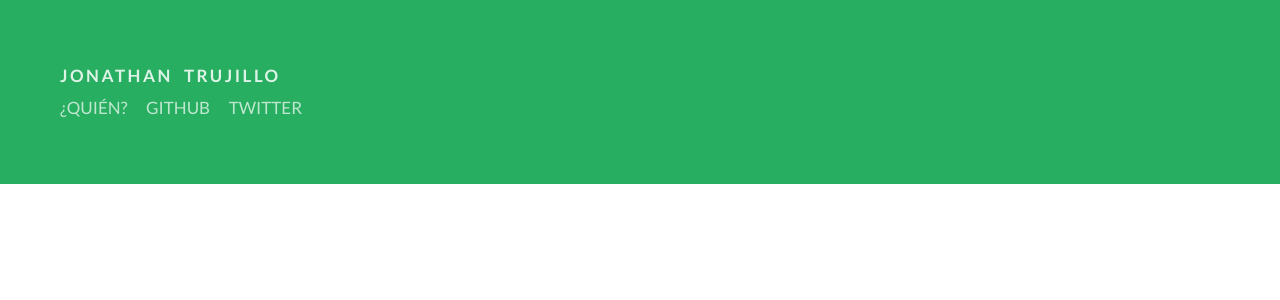
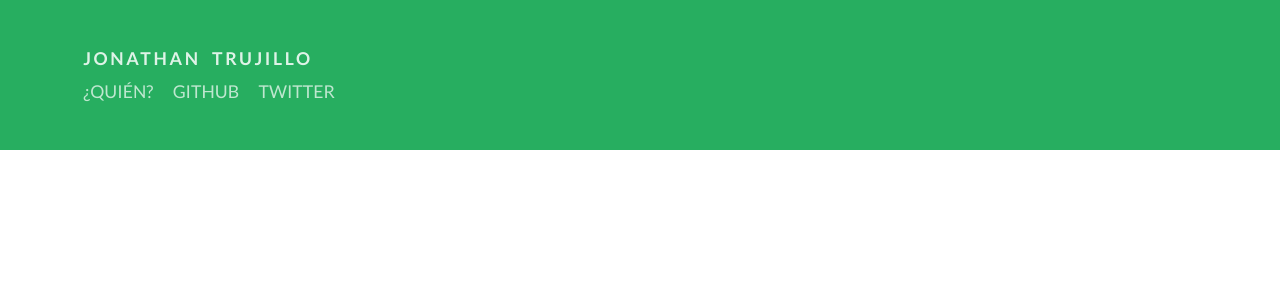
Before and after one commit to albertogg/jonotrujillo.github.io, a Jekyll site: the page built from index.html, in a window 1280 px wide. Shown: the top 300 px of the page. Built offline with Jekyll 4.4.1, drawn with Linux system fonts in a browser that asks for light colours; Markdown is read by kramdown in place of the engine named in the settings.

Commit message:
responsive fixes

```diff
--- a/css/main.css
+++ b/css/main.css
@@ -1,4 +1,4 @@
-body{color:#333;font-family:'Lato',sans-serif;font-size:18px;line-height:1.6em}
+body{color:#333;font-family:'Lato',sans-serif;font-size:16px;line-height:1.6em}
 a{color:inherit;text-decoration:none}
 h1,h2{color:#2b2b2b}
 h1{font-size:1.45em;margin:0}
@@ -21,11 +21,12 @@ ol,p,ul{margin:1em 0}
 #content section article footer p{font-size:.85em;margin:0}
 #content a{color:#2ecc71;text-decoration:underline;}
 #content a:hover,#content a:active{color:#27ae60}
-@media screen and (min-width:500px){body{font-size:20px}
+@media screen and (min-width:500px){body{font-size:1.15em}
 #header{padding:2em}
 #content{margin:2em;}
 #content section article footer{margin:2em 0}
-}@media screen and (min-width:1000px){#header{padding:3em}
-#content{margin:3em;}
+}@media screen and (min-width:1000px){body{font-size:1.3em}
+#header{padding:2em 4em}
+#content{margin:2em 4em;}
 #content section article footer{margin:3em 0}
 }
--- a/css/main.styl
+++ b/css/main.styl
@@ -5,7 +5,7 @@ altColor = #2ecc71
 body
 	color textColor
 	font-family 'Lato', sans-serif
-	font-size 18px
+	font-size 16px
 	line-height 1.6em
 
 a
```
Also changed, not shown: css/responsive.styl (+6 -3 lines).
